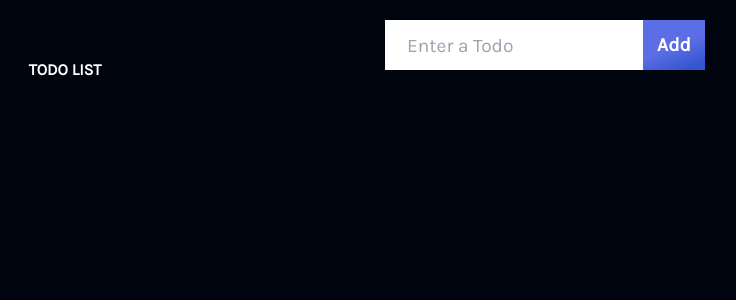
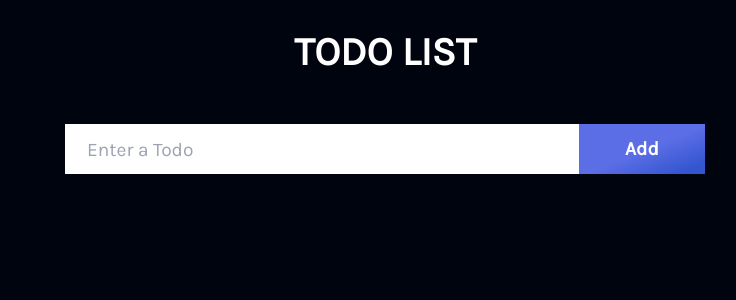
Before and after one commit to Cornerstone-04/todo-app, a React (Create React App) app: page / in a window 1280 px wide. Shown: the top 300 px of the page, without its empty margins (255-991 px from the left). Built offline with nearby package versions, Linux system fonts and the light colour scheme.

Commit message:
feat: Increase list height

```diff
--- a/src/index.css
+++ b/src/index.css
@@ -52,7 +52,7 @@ code {
     @apply flex flex-col items-center gap-[15px] p-0 w-[90%] mx-auto md:w-[50%] min-h-full;
   }
   .todo__list {
-    @apply m-0 w-full px-[20px] py-[10px] min-h-[70px] bg-black-gradient border border-[#20232a] flex justify-center items-start flex-col gap-[20px] text-white;
+    @apply m-0 w-full px-[10px] py-[5px] min-h-[80px] bg-black-gradient border border-[#20232a] flex justify-between items-start flex-col  text-white;
   }
   .list__holder {
     @apply w-full bg-transparent;
--- a/src/styles.css
+++ b/src/styles.css
@@ -563,21 +563,6 @@ video {
   --tw-backdrop-sepia:  ;
 }
 
-.App{
-  margin-left: auto;
-  margin-right: auto;
-  margin-top: 0px;
-  margin-bottom: 0px;
-  display: flex;
-  width: 100%;
-  flex-direction: column;
-  align-items: center;
-  justify-content: center;
-  --tw-bg-opacity: 1;
-  background-color: rgb(0 4 15 / var(--tw-bg-opacity));
-  text-align: center;
-}
-
 .message__area{
   margin-left: auto;
   margin-right: auto;
@@ -599,19 +584,18 @@ video {
 .todo__list{
   margin: 0px;
   display: flex;
-  min-height: 70px;
+  min-height: 80px;
   width: 100%;
   flex-direction: column;
   align-items: flex-start;
-  justify-content: center;
-  gap: 20px;
+  justify-content: space-between;
   border-width: 1px;
   --tw-border-opacity: 1;
   border-color: rgb(32 35 42 / var(--tw-border-opacity));
-  padding-left: 20px;
-  padding-right: 20px;
-  padding-top: 10px;
-  padding-bottom: 10px;
+  padding-left: 10px;
+  padding-right: 10px;
+  padding-top: 5px;
+  padding-bottom: 5px;
   --tw-text-opacity: 1;
   color: rgb(255 255 255 / var(--tw-text-opacity));
   background: linear-gradient(
@@ -705,8 +689,29 @@ video {
   }
 }
 
+.fixed{
+  position: fixed;
+}
+
+.relative{
+  position: relative;
+}
+
+.bottom-\[15px\]{
+  bottom: 15px;
+}
+
+.right-\[15px\]{
+  right: 15px;
+}
+
 .m-0{
   margin: 0px;
+}
+
+.mx-auto{
+  margin-left: auto;
+  margin-right: auto;
 }
 
 .my-0{
@@ -714,29 +719,24 @@ video {
   margin-bottom: 0px;
 }
 
-.mx-auto{
-  margin-left: auto;
-  margin-right: auto;
+.mb-\[50px\]{
+  margin-bottom: 50px;
 }
 
-.mb-\[3rem\]{
-  margin-bottom: 3rem;
-}
-
-.mb-\[50px\]{
-  margin-bottom: 50px;
+.mb-\[2\.5rem\]{
+  margin-bottom: 2.5rem;
 }
 
 .flex{
   display: flex;
 }
 
-.h-\[6\.5rem\]{
-  height: 6.5rem;
+.h-\[50px\]{
+  height: 50px;
 }
 
-.h-\[50px\]{
-  height: 50px;
+.h-\[4rem\]{
+  height: 4rem;
 }
 
 .w-full{
@@ -753,6 +753,10 @@ video {
 
 .cursor-pointer{
   cursor: pointer;
+}
+
+.flex-col{
+  flex-direction: column;
 }
 
 .items-center{
@@ -799,24 +803,28 @@ video {
   padding-right: 20px;
 }
 
+.text-center{
+  text-align: center;
+}
+
 .font-karla{
   font-family: Karla, serif;
-}
-
-.text-\[2rem\]{
-  font-size: 2rem;
 }
 
 .text-\[1\.2rem\]{
   font-size: 1.2rem;
 }
 
-.font-bold{
-  font-weight: 700;
+.text-\[2\.5rem\]{
+  font-size: 2.5rem;
 }
 
 .font-black{
   font-weight: 900;
+}
+
+.font-bold{
+  font-weight: 700;
 }
 
 .uppercase{
@@ -853,15 +861,16 @@ video {
 }
 
 ::-webkit-scrollbar-track {
-  background: #023787;
-  box-shadow: inset 0 0 5px #616161;
-  border-left: 1px solid #200e32;
+  background: #00040f;
 }
 
 ::-webkit-scrollbar-thumb {
-  background: #fff;
+  background: linear-gradient(
+    157.81deg,
+    #5c6ee6 51.94%,
+    #3355cf 90.29%
+  );
   width: 5px;
-  border-left: 1px solid #200e32;
   border-radius: 10px;
 }
 
```
